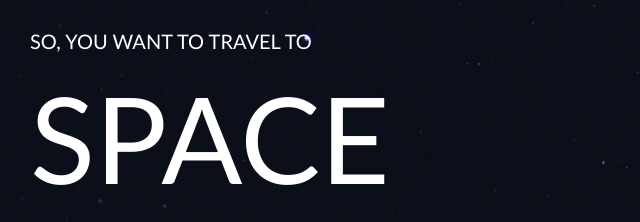
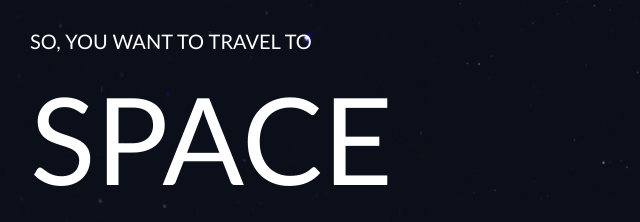
Before and after one commit to davlatbek848/space-tour, a plain HTML site: page space-tour0/index.html in a window 1280 px wide. Shown: the part 282-504 px from the top of the page, 0-640 px from the left. Drawn offline with Linux system fonts and the light colour scheme; files whose address does not match are found by name.

Commit message:
second style

```diff
--- a/space-tour0/style.css
+++ b/space-tour0/style.css
@@ -110,8 +110,8 @@ a:hover {
 
 
 .space {
-    font-weight: 400;
-    font-size: 120px;
+    font-weight: 500;
+    font-size: 121px;
     line-height: 171.9px;
 }
 
```
